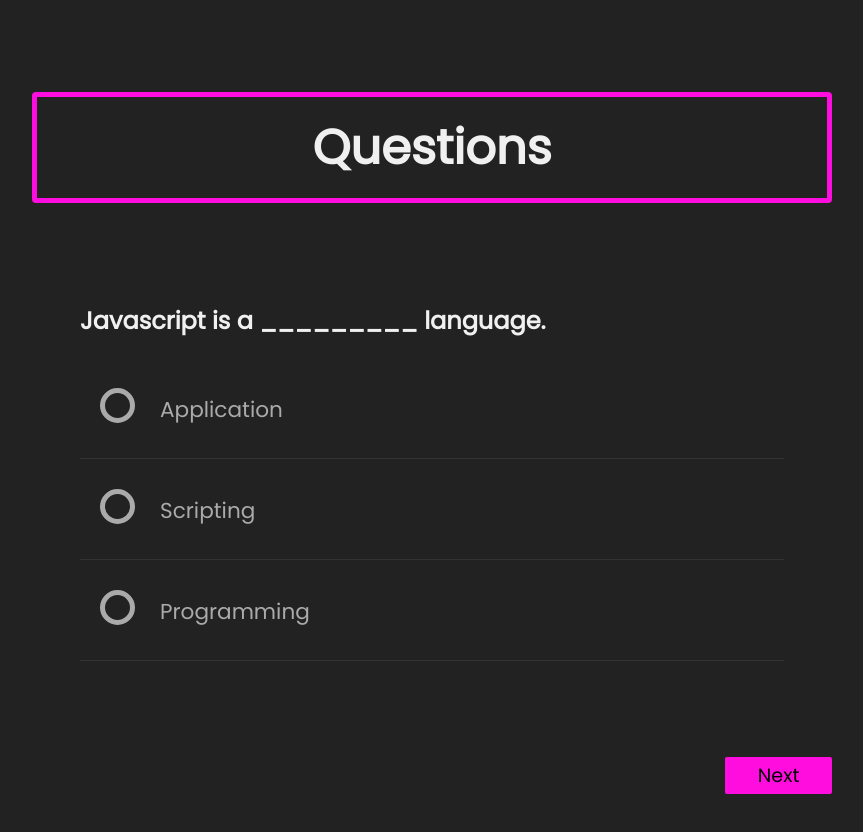
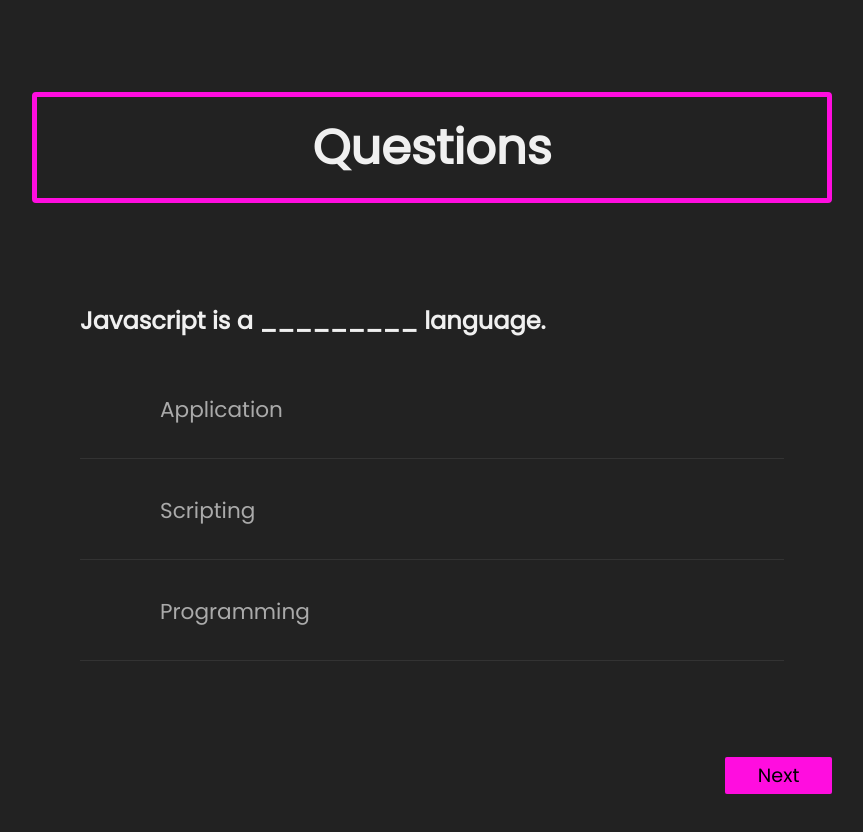
Before and after one commit to kumar7-hub/Quysy, a React (Create React App) app in the folder Client/: page /quiz in a window 1280 px wide. Shown: the top 832 px of the page, without its empty margins (208-1071 px from the left). Built offline with nearby package versions, Linux system fonts and the light colour scheme.

Commit message:
commented out some lines

```diff
--- a/Client/src/components/Questions.js
+++ b/Client/src/components/Questions.js
@@ -7,7 +7,7 @@ import { updateResult } from '../hooks/setResult'
 
 export default function Questions() {
     const { trace } = useSelector(state => state.questions);
-    const result = useSelector(state => state.result.result);
+    // const result = useSelector(state => state.result.result);
     const [{ isLoading, apiData, serverError }] = useFetchQuestion()
     const questions = useSelector(state => state.questions.queue[state.questions.trace])
     const dispatch = useDispatch()
@@ -43,7 +43,7 @@ export default function Questions() {
                             checked={selectedAnswers[trace] === i}
                         />
                         <label className='text-primary' htmlFor={`q${i}-option`}>{q}</label>
-                        <div className={`check ${result[trace] === i ? 'checked' : ''}`}></div>
+                        {/* <div className={`check ${result[trace] === i ? 'checked' : ''}`}></div> */}
                     </li>
                 ))}
             </ul>
```
